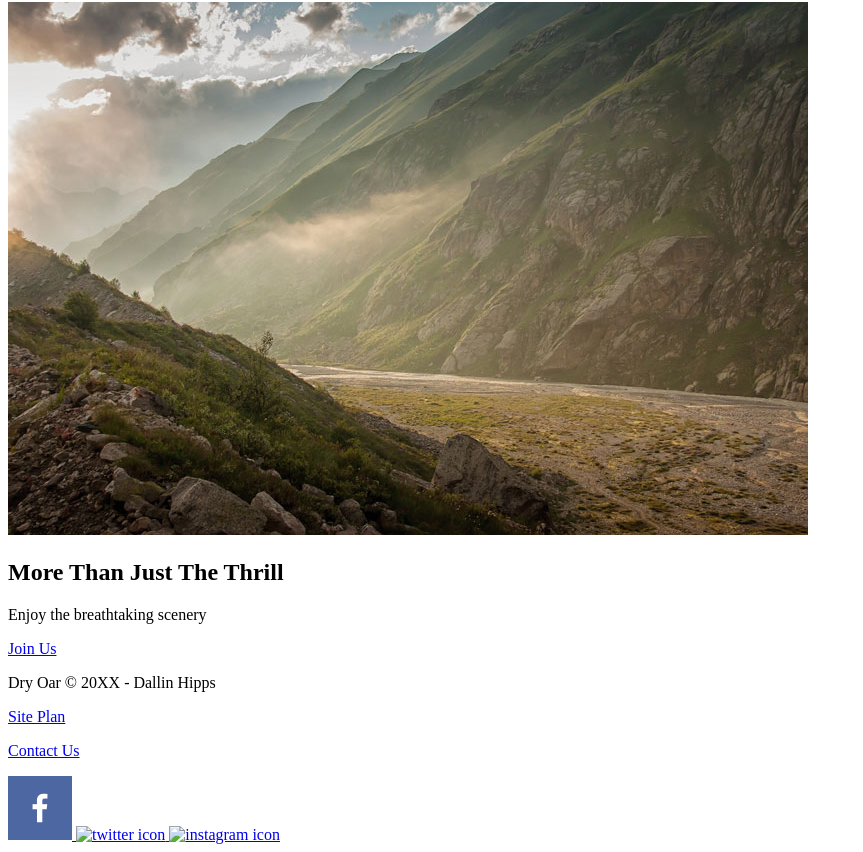
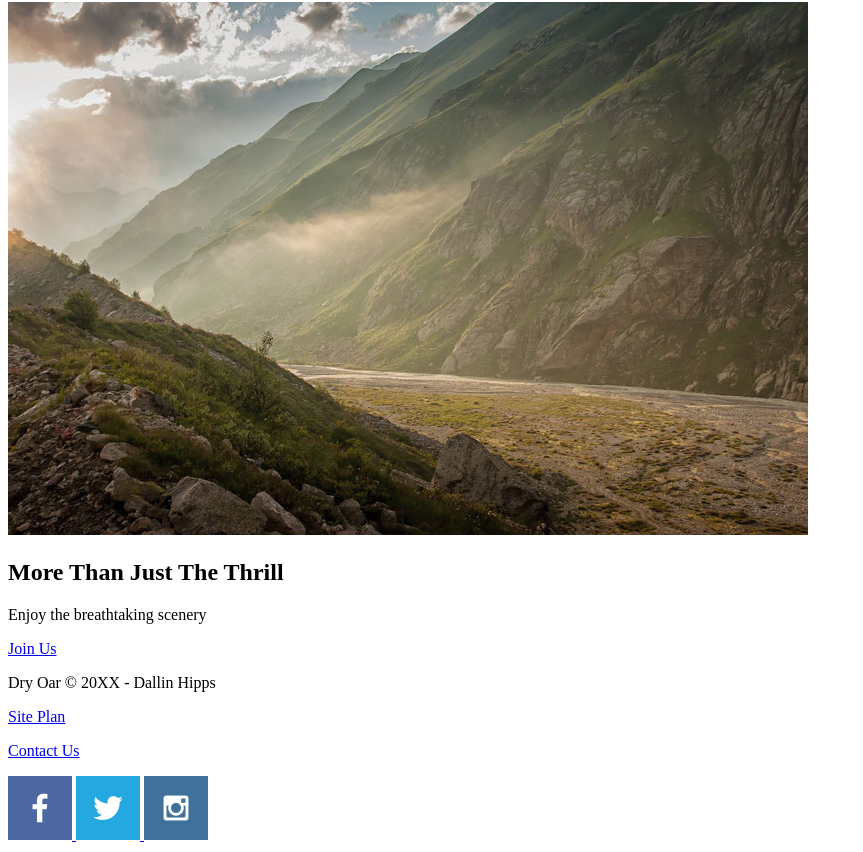
Before and after one commit to TheInfoTaker/wdd130, a plain HTML site: page index.html in a window 1280 px wide. Shown: the part 2838-3690 px from the top of the page, without its empty margins (0-863 px from the left). Drawn offline with Linux system fonts and the light colour scheme; files whose address does not match are found by name.

Commit message:
Image Fix 1

```diff
--- a/index.html
+++ b/index.html
@@ -63,10 +63,10 @@
                 <img src="images/facebook.png" alt="fb icon">
             </a>
             <a href="https://twitter.png">
-                <img src="images/twitter.png" alt="twitter icon">
+                <img src="wwr/images/twitter.png" alt="twitter icon">
             </a>
             <a href="https://instagram.com">
-                <img src="images/instagram.png" alt="instagram icon">
+                <img src="wwr/images/instagram.png" alt="instagram icon">
             </a>
         </Div>
     </Footer>
```
